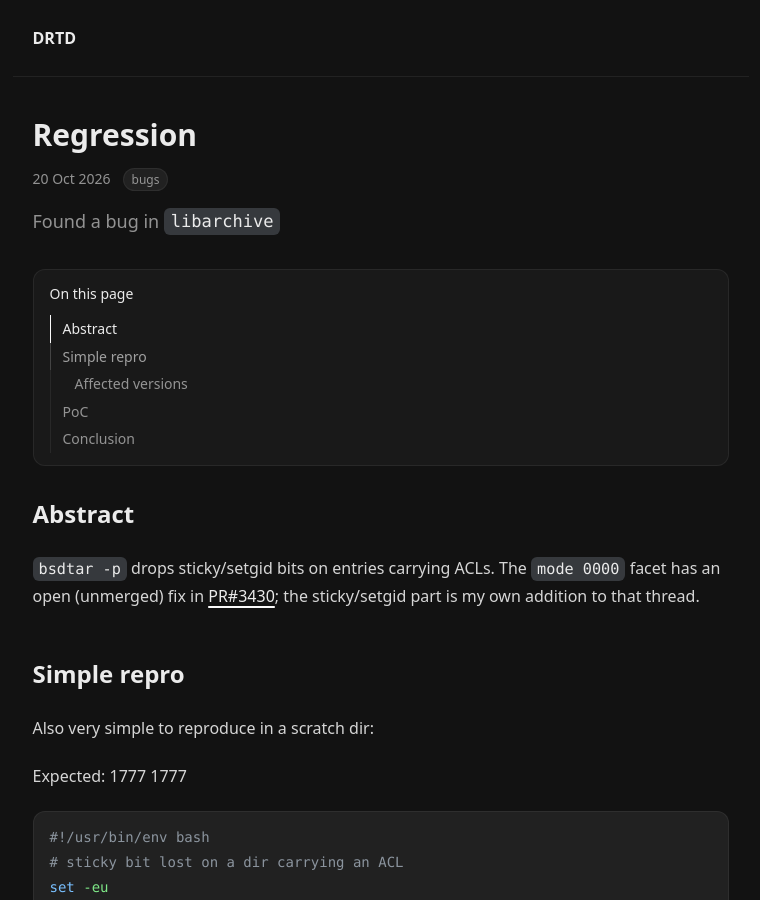
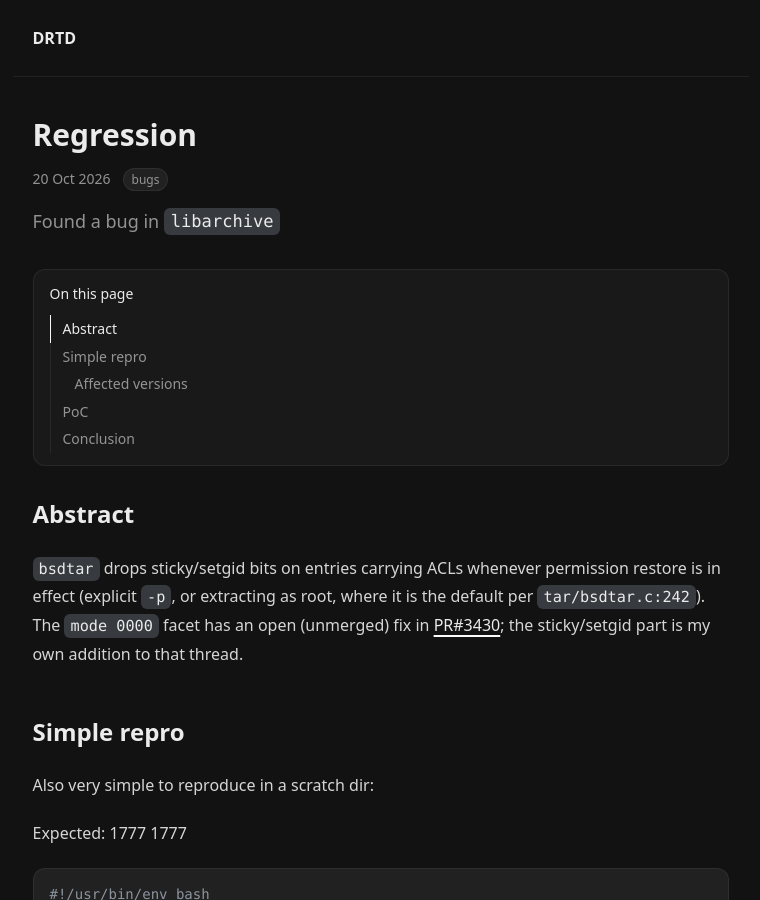
Before and after one commit to h8d13/dontreadthedocs, a Jekyll site: the page built from _notes/regression-bsdtar.md, in a window 1280 px wide and 900 px high. Shown: the whole window, without its empty margins (252-1012 px from the left). Built offline with Jekyll 4.4.1, drawn with Linux system fonts in a browser that asks for light colours.

Commit message:
clarity
Signed-off-by: h8d13 <hadean-eon-dev@proton.me>

```diff
--- a/_notes/regression-bsdtar.md
+++ b/_notes/regression-bsdtar.md
@@ -7,7 +7,9 @@ tags: [bugs]
 
 ## Abstract
 
-`bsdtar -p` drops sticky/setgid bits on entries carrying ACLs. The `mode 0000`
+`bsdtar` drops sticky/setgid bits on entries carrying ACLs whenever permission
+restore is in effect (explicit `-p`, or extracting as root, where it is the
+default per `tar/bsdtar.c:242`). The `mode 0000`
 facet has an open (unmerged) fix in
 [PR#3430](https://github.com/libarchive/libarchive/pull/3430); the sticky/setgid
 part is my own addition to that thread.
```
